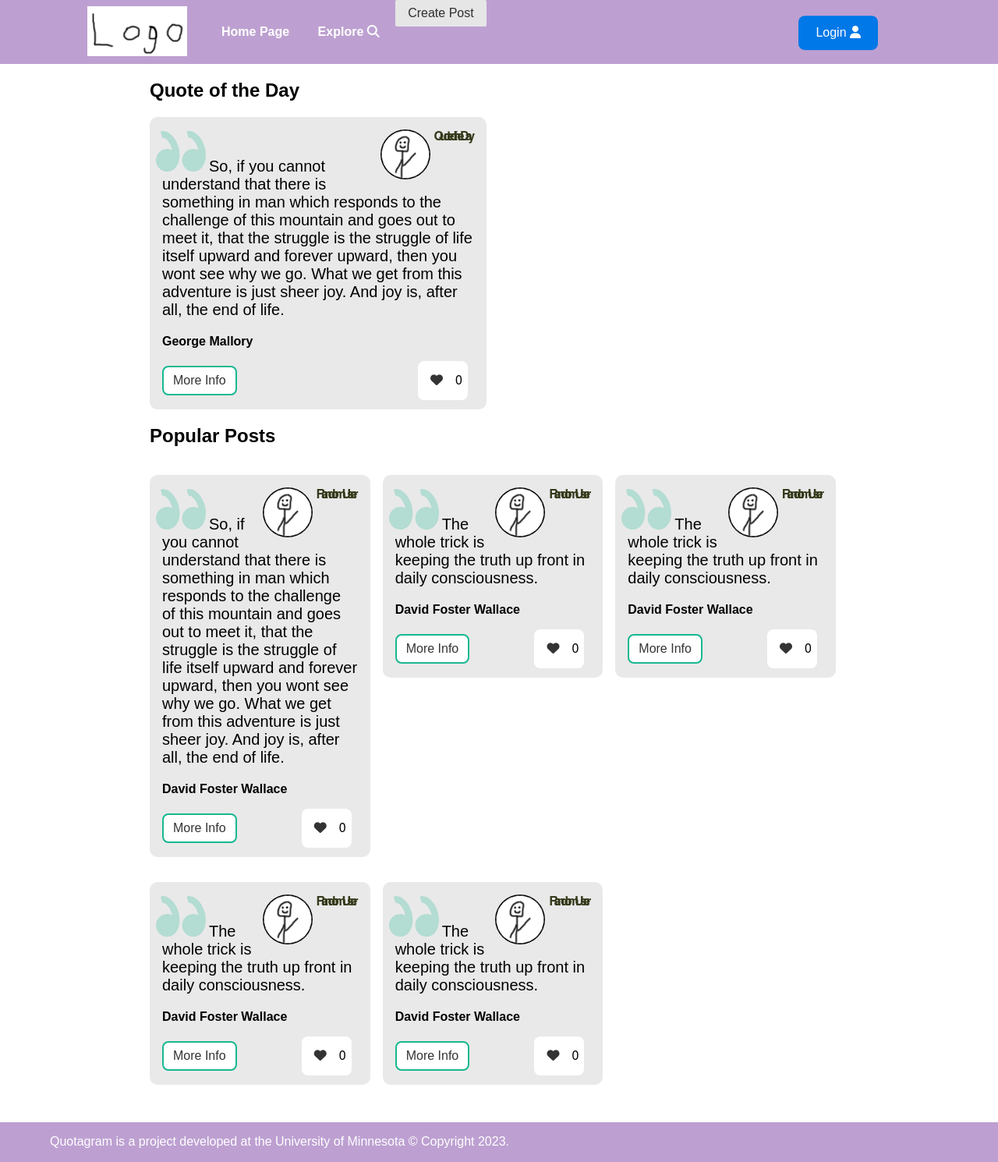
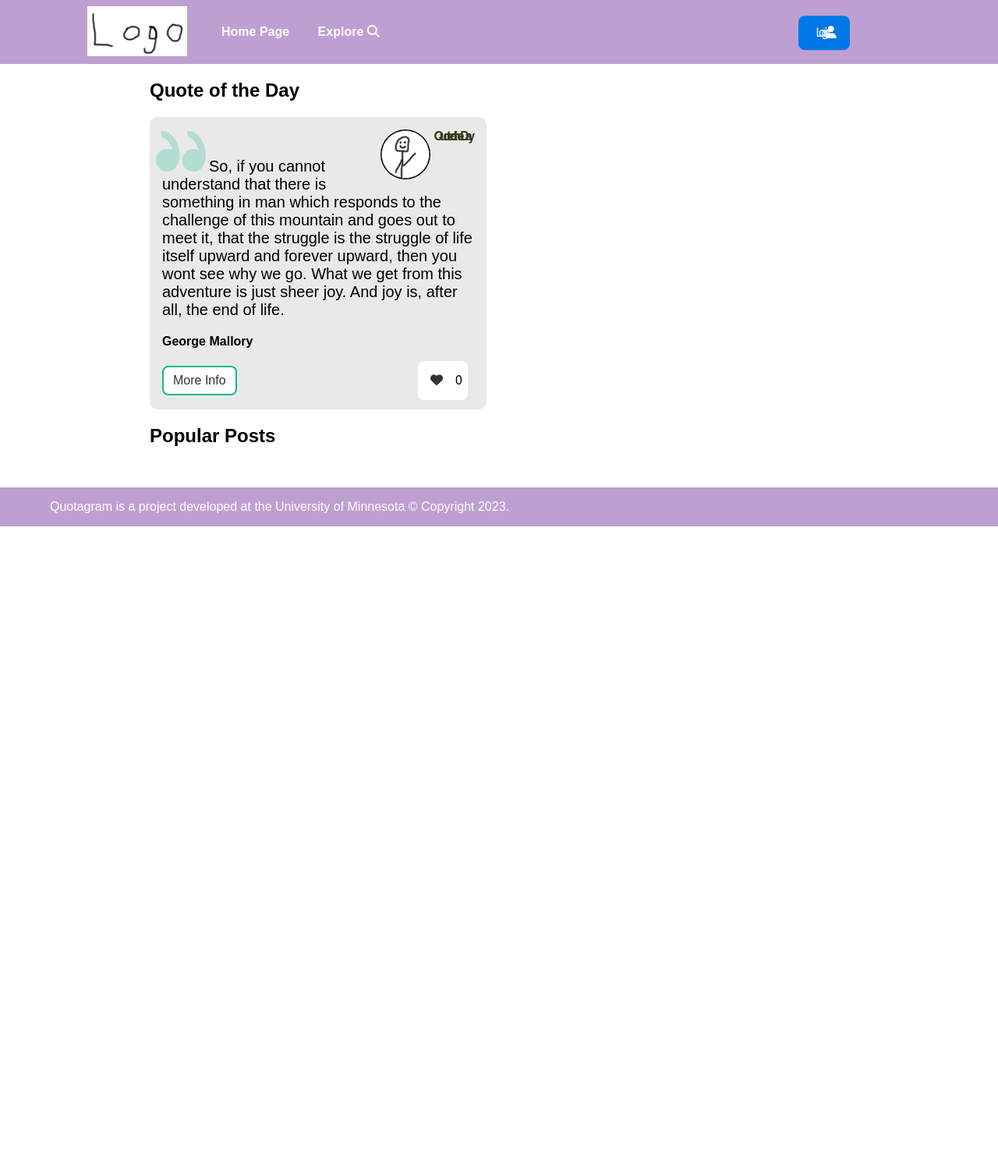
Before and after one commit to kurokiasahi222/Quotogram, a Flask app: page / in a window 1280 px wide. Shown: the whole page at 78% size. After the commit the page ends 675 px from the top, so only its background shows below. Run offline with Flask 2, Linux system fonts and the light colour scheme; some libraries are stand-ins or nearby versions.

Commit message:
Home page content, will populate log in or not with back-end support

```diff
--- a/query_constants.py
+++ b/query_constants.py
@@ -63,10 +63,10 @@ posts_not_added AS (
     SELECT * FROM posts_added
 )
 
-SELECT p.post_id,p.user_id,p.quote,p.context, p.creation_time, l.num_likes, false as quote_added
+SELECT p.post_id,p.user_id,p.quote,p.quote_author,p.context, p.creation_time, l.num_likes, false as quote_added
 FROM posts_not_added p , likes_for_all_posts_id l
 WHERE p.post_id = l.post_id
 UNION
-SELECT p.post_id,p.user_id,p.quote,p.context, p.creation_time, l.num_likes, true as quote_added
+SELECT p.post_id,p.user_id,p.quote,p.quote_author,p.context, p.creation_time, l.num_likes, true as quote_added
 FROM posts_added p, likes_for_all_posts_id l
 WHERE p.post_id = l.post_id"""
--- a/server.py
+++ b/server.py
@@ -46,16 +46,22 @@ def index():
         user = session['user']
         res = get_posts_logged_in(session["uid"])
         posts = json.dumps(res)  # convert result to json string
-        print(posts)
+        posts = json.loads(posts)  # convert json string to python list
+        print("User: ", user)
+        print("Posts: ", posts)
+        return render_template("index.html", user=user, posts=posts)
     else:
         # TODO: Get posts from non-logged in version
         pass
-    return render_template("index.html", user=user, posts=posts)
+    return render_template("index.html", user=user)
 
 @app.route("/profile")
 @requires_auth                              # need to be logged in to access this page
 def profile():
-    return render_template("profile.html", session=session["user"])
+    user = None
+    if 'user' in session:
+        user = session['user']
+    return render_template("profile.html", user=user)
 
 @app.route('/api')                          #default api route jsonifies post table
 def default_table():
--- a/templates/index.html
+++ b/templates/index.html
@@ -19,46 +19,22 @@
     <h2>Popular Posts</h2>
     <div class="popular-posts pure-g">
         {% with classes=["pure-u-1-1", "pure-u-md-1-2", "pure-u-xl-1-3"] %}
-        {% with
-            quote_id=2,
-            quote_text = "So, if you cannot understand that there is something in man which responds to the challenge of this mountain and goes out to meet it, that the struggle is the struggle of life itself upward and forever upward, then you wont see why we go. What we get from this adventure is just sheer joy. And joy is, after all, the end of life.",
-            quote_author="David Foster Wallace",
-            quote_user="Random User",
-            custom_width=true %}
-            {% include "modules/quote.html" %}
-        {% endwith %}
-        {% with
-            quote_id=3,
-            quote_text = "The whole trick is keeping the truth up front in daily consciousness.",
-            quote_author="David Foster Wallace",
-            quote_user="Random User",
-            custom_width=true %}
-            {% include "modules/quote.html" %}
-        {% endwith %}
-        {% with
-            quote_id=4,
-            quote_text = "The whole trick is keeping the truth up front in daily consciousness.",
-            quote_author="David Foster Wallace",
-            quote_user="Random User",
-            custom_width=true %}
-            {% include "modules/quote.html" %}
-        {% endwith %}
-        {% with
-            quote_id=5,
-            quote_text = "The whole trick is keeping the truth up front in daily consciousness.",
-            quote_author="David Foster Wallace",
-            quote_user="Random User",
-            custom_width=true %}
-            {% include "modules/quote.html" %}
-        {% endwith %}
-        {% with
-            quote_id=6,
-            quote_text = "The whole trick is keeping the truth up front in daily consciousness.",
-            quote_author="David Foster Wallace",
-            quote_user="Random User",
-            custom_width=true %}
-            {% include "modules/quote.html" %}
-        {% endwith %}
+            {% if posts is defined %}
+                {% for post in posts %}
+                    {% with
+                        quote_id=post.post_id,
+                        quote_user="Need User Name",
+                        quote_text=post.quote,
+                        quote_author=post.quote_author,
+                        quote_context=post.context,
+                        date_posted=post.creation_time.split("T")[0],
+                        num_likes=post.num_likes,
+                        quote_added=post.quote_added
+                        %}
+                        {% include "modules/quote.html" %}
+                    {% endwith %}
+                {% endfor %}
+            {% endif %}
         {% endwith %}
     </div>
 {% endblock %}
--- a/templates/layouts/layout.html
+++ b/templates/layouts/layout.html
@@ -30,15 +30,23 @@
                         <li class="pure-menu-item">
                             <a class="pure-menu-link" href="/explore">Explore  <i class="fa-sharp fa-solid fa-magnifying-glass"></i></a>
                         </li>
-                        <li class="pure-menu-item">
-                            <button class="pure-button" class="create-post-button" data-micromodal-trigger="create-post-modal">Create Post</button>
-                        </li>
+                        {% if user is defined and user is not none %}
+                            <li class="pure-menu-item">
+                                <a class="pure-menu-link" href="#" class="create-post-button" data-micromodal-trigger="create-post-modal">Create Post</a>
+                            </li>
+                        {% endif %}
                     </ul>
                 </div>
             </div>
             <div class="navigation-login pure-u-1 pure-u-md-1-5">
-                <div class="navigation-login-button-div custom-can-transform">
-                    <a class="pure-button pure-button-primary navigation-login-button" href="/login">Login <i class="fa-solid fa-user"></i></a>
+                <div class="navigation-login-button-div custom-can-transform pure-g">
+                    {% if user is not defined or user is none %}
+                        <a class="pure-button pure-button-primary navigation-login-button" href="/login">Login <i class="fa-solid fa-user"></i></a>
+                    {% else %}
+                        <p>Welcome {{ user['userinfo']['name'] }}</p>
+                        <img src="{{ user['userinfo']['picture'] }}" alt="User Profile Picture" crossorigin="anonymous" width="48px" height="48px"/>
+                        <a class="pure-button pure-button-primary navigation-login-button" href="/logout">Logout</a>
+                    {% endif %}
                 </div>
             </div>
         </div>
--- a/templates/modules/create_post_modal.html
+++ b/templates/modules/create_post_modal.html
@@ -1,3 +1,4 @@
+{% if user is defined and user is not none%}
   <div id="create-post-modal" class="modal micromodal-slide" aria-hidden="true">
     <div class="modal-background" tabindex="-1" data-micromodal-close>
       <div class="create-post-modal-widget" role="dialog" aria-modal="true" aria-labelledby="create-post-modal-title" >
@@ -34,3 +35,4 @@
       </div>
     </div>
   </div>
+{% endif %}
--- a/templates/modules/profileSideBar.html
+++ b/templates/modules/profileSideBar.html
@@ -11,7 +11,7 @@
     </label>
 
     <div class="profile-user-image">
-        <img src="/static/images/user.png" alt="User Image" width="64px"/>
+        <img src="{{ user_profile_pic }}" alt="User Image" width="64px" crossorigin="anonymous" />
     </div>
     <div class="profile-user-quote-count">
         <div class="profile-info"> {{ user_quote_count }} </div>
--- a/templates/modules/quote.html
+++ b/templates/modules/quote.html
@@ -8,7 +8,7 @@
                     quote_context=quote_context,
                     quote_added=quote_added,
                     user_pic="static/images/user.png",
-                    date_posted="01-01-1970",
+                    date_posted=date_posted,
                     num_likes=0
                     )}}
 </div>
--- a/templates/modules/quote_macro.html
+++ b/templates/modules/quote_macro.html
@@ -56,7 +56,7 @@
                         <span class="quote-footer-buttons-like-count" id="quote-like-count-{{ quote_id }}">{{ num_likes }}</span>
                     </div>
                 </div>
-                {% if user is defined %}
+                {% if user is defined and user is not none %}
                     <button class="quote-footer-buttons-add pure-button" button="button" {{ add_button(true) }} id="quote-add-{{ num_likes }}"
                         {% if quote_added %}style="display:none;"{% endif %}>
                         Add <i class="fa-sharp fa-solid fa-plus"></i>
--- a/templates/profile.html
+++ b/templates/profile.html
@@ -71,8 +71,9 @@
 {% endblock %}
 
 {% with
-    user_name = "UserNameEX",
+    user_name=user['userinfo']['name'],
     user_quote_count = "1234",
-    user_follower_count = "5678" %}
+    user_follower_count = "5678",
+    user_profile_pic =user['userinfo']['picture'] %}
     {% include "modules/profileSideBar.html" %}
 {% endwith %}
```
Lines whose indentation alone changed are shown as unchanged.
